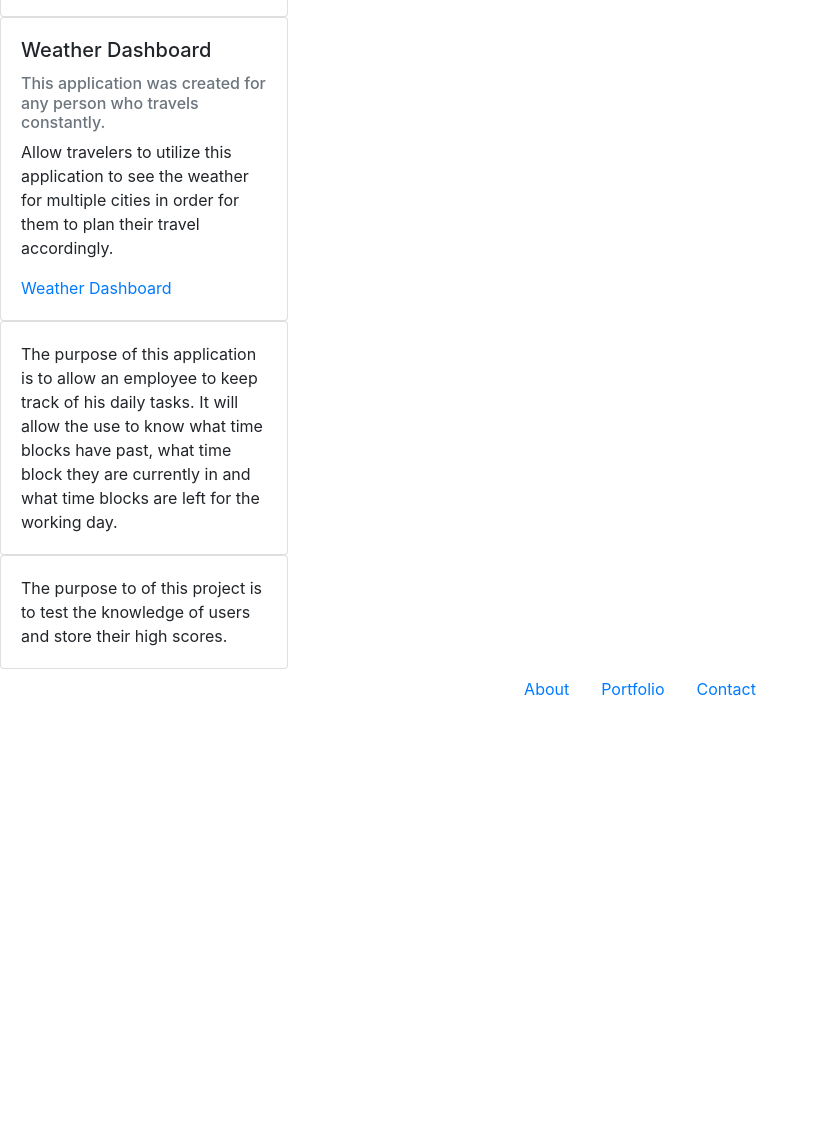
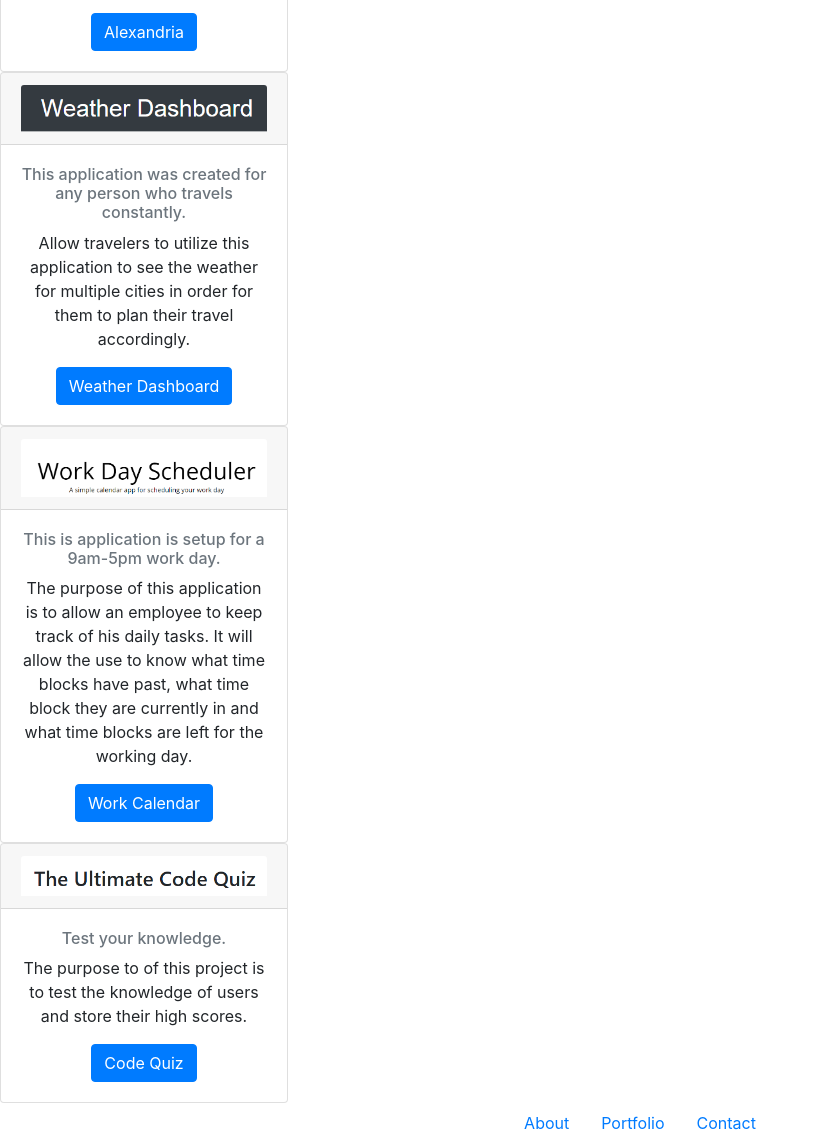
Before and after one commit to goisonberry/portfolio, a plain HTML site: page assets/portfolio.html in a window 1280 px wide. Shown: the part 427-1570 px from the top of the page, without its empty margins (0-819 px from the left). Before the commit the page ends 1136 px from the top, so only its background shows below. Drawn offline with nearby package versions, Linux system fonts and the light colour scheme.

Commit message:
updated portfolio page and added images to image folder.

```diff
--- a/assets/portfolio.html
+++ b/assets/portfolio.html
@@ -54,33 +54,47 @@
     <!-- Beginning of Project Cards -->
 
     <!-- Alexandria Card -->
-    <div class="card" style="width: 18rem;">
+    <div class="card text-center" style="width: 18rem;">
+      <h5 class="card-header"><img src="images/Alexandria-logo.png" class="card-img-top" alt="the word Alexandria"></h5>
+      <!-- <img src="images/Alexandria-logo.png" class="card-img-top" alt="the word Alexandria"> -->
       <div class="card-body">
-        <h5 class="card-title">Alexandria</h5>
+        <!-- <h5 class="card-title">Alexandria</h5> -->
         <h6 class="card-subtitles mb-2 text-muted">A Small Property Management Team</h6>
         <p class="card-text">Alexandria is user-friendly website that easily gives rental property owners a way to manage their properties without the hasstle of having to deal with a property management agency.</p>
-        <a href="https://jeanhern81.github.io/Alexandria/" class="card-link">Alexandria</a>
+        <a href="https://jeanhern81.github.io/Alexandria/" class="card-link btn btn-primary">Alexandria</a>
       </div>
     </div>
     <!-- Weather Dashboard Card -->
-    <div class="card" style="width: 18rem;">
+    <div class="card text-center" style="width: 18rem;">
+      <h5 class="card-header"><img src="images/weatherDashboardLogo.PNG" class="card-img-top" alt="the words weather dashboard"></h5>
+      <!-- <img src="images/weatherDashboardLogo.PNG" class="card-img-top" alt="the words weather dashboard"> -->
       <div class="card-body">
-        <h5 class="card-title">Weather Dashboard</h5>
+        <!-- <h5 class="card-title">Weather Dashboard</h5> -->
         <h6 class="card-subtitles mb-2 text-muted">This application was created for any person who travels constantly.</h6>
         <p class="card-text">Allow travelers to utilize this application to see the weather for multiple cities in order for them to plan their travel accordingly.</p>
-        <a href="https://goisonberry.github.io/weather-dashboard/">Weather Dashboard</a>
+        <a href="https://goisonberry.github.io/weather-dashboard/" class="card-link btn btn-primary">Weather Dashboard</a>
       </div>
     </div>
     <!-- Work Calendar Card -->
-    <div class="card" style="width: 18rem;">
+    <div class="card text-center" style="width: 18rem;">
+      <h5 class="card-header"><img src="images/workCalendarLogo.PNG" class="card-img-top" alt="the words work calendar"></h5>
+      <!-- <img src="images/workCalendarLogo.PNG" class="card-img-top" alt="the words work calendar"> -->
       <div class="card-body">
-        The purpose of this application is to allow an employee to keep track of his daily tasks. It will allow the use to know what time blocks have past, what time block they are currently in and what time blocks are left for the working day.
+        <!-- <h5 class="card-title">Work Calendar</h5> -->
+        <h6 class="card-subtitles mb-2 text-muted">This is application is setup for a 9am-5pm work day.</h6>
+        <p class="card-text">The purpose of this application is to allow an employee to keep track of his daily tasks. It will allow the use to know what time blocks have past, what time block they are currently in and what time blocks are left for the working day.</p>
+        <a href="https://goisonberry.github.io/WorkCalendar/" class="card-link btn btn-primary">Work Calendar</a>
       </div>
     </div>
     <!-- Code Quiz Card -->
-    <div class="card" style="width: 18rem;">
+    <div class="card text-center" style="width: 18rem;">
+      <h5 class="card-header"><img src="images/codeQuizLogo.PNG" class="card-img-top" alt="the words the ultimate code quiz"></h5>
+      <!-- <img src="images/codeQuizLogo.PNG" class="card-img-top" alt="the words the ultimate code quiz"> -->
       <div class="card-body">
-        The purpose to of this project is to test the knowledge of users and store their high scores.
+        <!-- <h5 class="card-title">Code Quiz</h5> -->
+        <h6 class="card-subtitles mb-2 text-muted">Test your knowledge.</h6>
+        <p class="card-text">The purpose to of this project is to test the knowledge of users and store their high scores.</p>
+        <a href="https://goisonberry.github.io/CodeQuiz/index.html" class="card-link btn btn-primary">Code Quiz</a>
       </div>
     </div>
     <!-- <div class="card-deck">
```
Also changed, not shown: assets/images/Alexandria-logo.png (added), assets/images/codeQuizLogo.PNG (added), assets/images/logo-lg.png (added), assets/images/weatherDashboardLogo.PNG (added), assets/images/workCalendarLogo.PNG (added).
